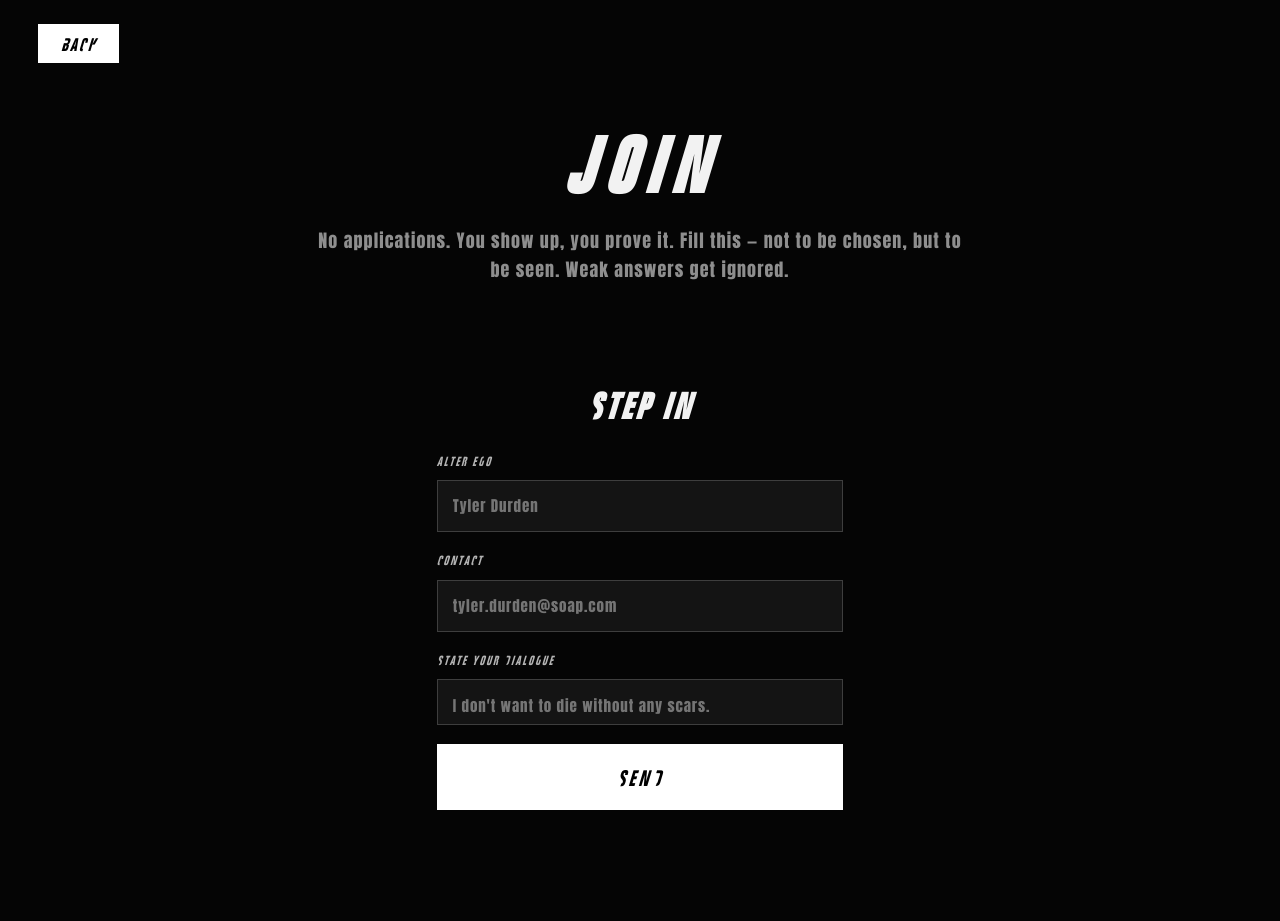
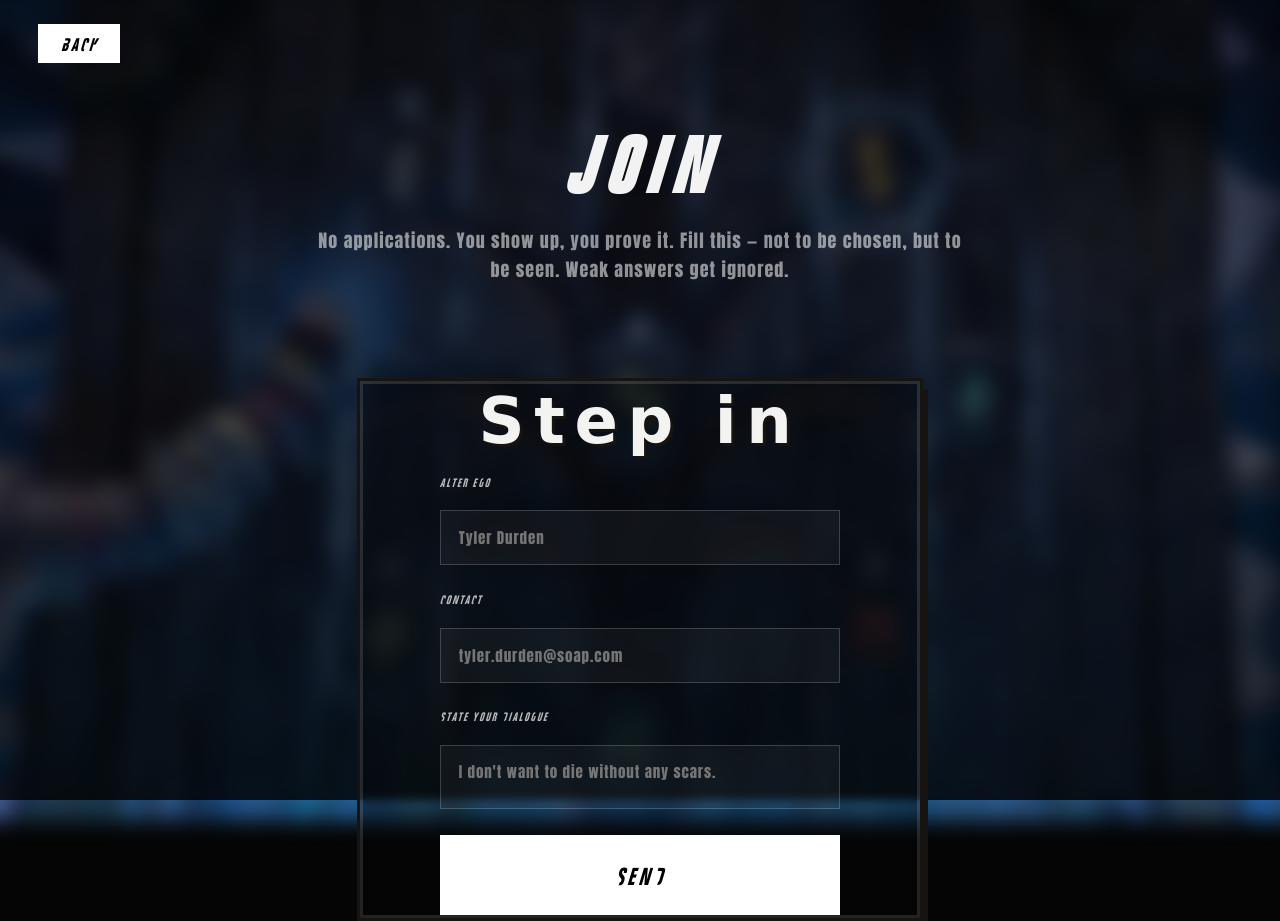
Before and after one commit to Sankalp75/FightClub, a website: page join.html in a window 1280 px wide. Shown: the top 921 px of the page. Drawn offline with Linux system fonts and the light colour scheme; a web font is replaced by a local one.

Commit message:
Enhance join page design with taste-skill art direction

```diff
--- a/join.html
+++ b/join.html
@@ -4,51 +4,103 @@
   <meta charset="UTF-8">
   <meta name="viewport" content="width=device-width, initial-scale=1.0">
   <title>Join</title>
-  <link href="https://fonts.googleapis.com/css2?family=Anton&display=swap" rel="stylesheet">
+  <link href="https://fonts.googleapis.com/css2?family=Trade+Winds&family=Anton&display=swap" rel="stylesheet">
   <link rel="stylesheet" href="style.css">
   <style>
+    body {
+      background: #050505;
+      min-height: 100vh;
+      position: relative;
+    }
+    body::before {
+      content: "";
+      position: fixed;
+      inset: 0;
+      z-index: 0;
+      pointer-events: none;
+      background: #050505 url('images/join-bg.jpg') center center / cover no-repeat;
+      filter: blur(10px);
+      transform: scale(1.05);
+    }
+    body::after {
+      content: "";
+      position: fixed;
+      inset: 0;
+      z-index: 0;
+      pointer-events: none;
+      background:
+        linear-gradient(to bottom, rgba(0,0,0,0.72) 0%, rgba(0,0,0,0.58) 40%, rgba(0,0,0,0.80) 100%);
+    }
+    header, #form-wrap { position: relative; z-index: 1; }
     #form-wrap {
       max-width: 560px;
       margin: 6vh auto 12vh;
       padding: 0 6vw;
+      background: rgba(5,5,5,0.4);
+      backdrop-filter: blur(4px);
+      border: 3px solid rgba(255,255,255,0.12);
+      border-radius: 0;
+      outline: 3px solid #171311;
+      box-shadow: 8px 8px 0 0 #171311;
     }
     #form-wrap h2 {
-      font-family: 'FightThis', 'Arial Narrow', sans-serif;
-      font-size: clamp(20px, 3vw, 36px);
+      font-family: 'Trade Winds', cursive;
+      font-size: clamp(32px, 8vw, 64px);
+      letter-spacing: 0.15em;
+      text-align: center;
+      margin-bottom: 2vh;
+      color: rgba(255,255,255,0.95);
+      text-shadow: 3px 3px 0 #171311;
+    }
+    #form-wrap p {
+      font-family: 'Anton', sans-serif;
+      font-size: 14px;
       letter-spacing: 0.1em;
       text-align: center;
-      margin-bottom: 3vh;
-      color: rgba(255,255,255,0.95);
+      margin-bottom: 4vh;
+      color: rgba(255,255,255,0.55);
     }
     #join-form label {
       font-family: 'FightThis', 'Arial Narrow', sans-serif;
-      font-size: 13px;
+      font-size: 12px;
       letter-spacing: 0.14em;
       color: rgba(255,255,255,0.7);
-      margin-bottom: -0.6em;
+      margin-bottom: -0.4em;
     }
     #join-form {
       display: flex;
       flex-direction: column;
-      gap: 1.2em;
+      gap: 1.6em;
     }
     #join-form input, #join-form textarea {
       font-family: 'Anton', sans-serif;
       font-size: 15px;
       letter-spacing: 0.06em;
-      padding: 0.9em 1em;
-      background: rgba(255,255,255,0.06);
+      padding: 1em 1.2em;
+      background: rgba(255,255,255,0.04);
       border: 1px solid rgba(255,255,255,0.18);
       color: rgba(255,255,255,0.9);
       outline: none;
+      border-radius: 0;
+      width: 100%;
+      box-sizing: border-box;
     }
     #join-form input:focus, #join-form textarea:focus { border-color: rgba(255,255,255,0.35); }
-    #join-form textarea { resize: none; min-height: unset; height: 46px; overflow: hidden; white-space: nowrap; }
+    #join-form textarea {
+      resize: none;
+      min-height: unset;
+      height: 64px;
+      overflow: hidden;
+      white-space: pre-wrap;
+      word-wrap: break-word;
+      overflow-wrap: break-word;
+      line-height: 1.5;
+    }
     #join-form button {
       font-family: 'FightThis', 'Arial Narrow', sans-serif;
-      font-size: clamp(16px, 1.8vw, 22px);
+      font-size: clamp(18px, 2vw, 24px);
       letter-spacing: 0.15em;
-      padding: 0.8em 1.2em;
+      padding: 1em 2em;
       background: #fff;
       border: 1px solid #fff;
       color: #000;
@@ -58,7 +110,8 @@
       isolation: isolate;
       --x: 50%; --y: 50%;
       transform: translateZ(0);
-      transition: border-color 0.35s ease;
+      transition: border-color 0.35s cubic-bezier(0.22,1,0.36,1);
+      width: 100%;
     }
     #join-form button::before {
       content: "";
@@ -71,16 +124,17 @@
       border-radius: 50%;
       z-index: -1;
       transform: translate(-50%, -50%) scale(0);
-      transition: transform 2.70s cubic-bezier(0.22, 1, 0.36, 1);
+      transition: transform 2.70s cubic-bezier(0.22,1,0.36,1);
       will-change: transform;
       pointer-events: none;
     }
     #join-form button:hover::before { transform: translate(-50%, -50%) scale(1); }
     #join-form button:hover { border-color: #c00000; color: #000; }
+    #join-form button:focus-visible { outline: none; }
   </style>
 </head>
 <body>
-  <button id="back">Back</button>
+  <button id="back">BACK</button>
   <header>
     <h1>Join</h1>
     <p>No applications. You show up, you prove it. Fill this — not to be chosen, but to be seen. Weak answers get ignored.</p>
```
